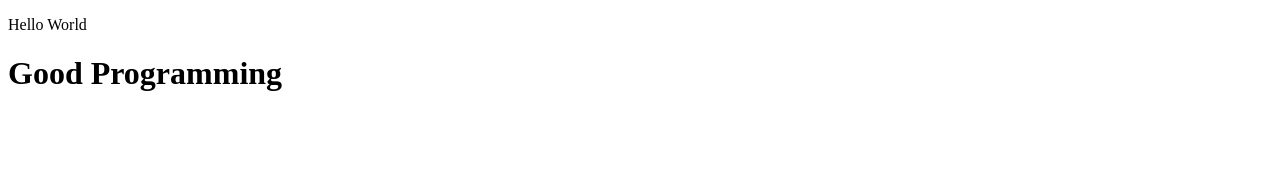
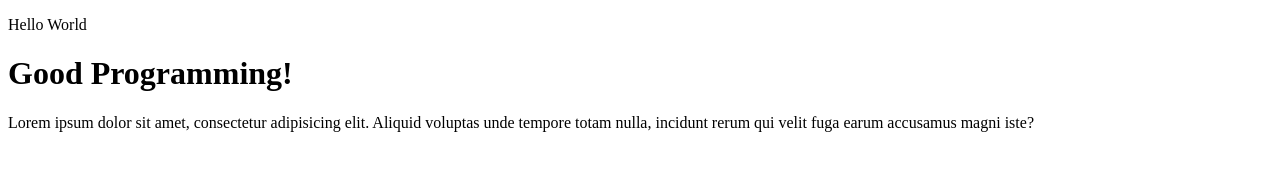
Before and after one commit to lauCodx/git-master-class, a plain HTML site: page index.html in a window 1280 px wide. Drawn offline with Linux system fonts and the light colour scheme.

Commit message:
initial commit

```diff
--- a/index.html
+++ b/index.html
@@ -8,7 +8,8 @@
 <body>
     <p>Hello World</p>
     <div>
-        <h1>Good Programming</h1>
+        <h1>Good Programming!</h1>
+        <p>Lorem ipsum dolor sit amet, consectetur adipisicing elit. Aliquid voluptas unde tempore totam nulla, incidunt rerum qui velit fuga earum accusamus magni iste?</p>
     </div>
 </body>
 </html>
```
